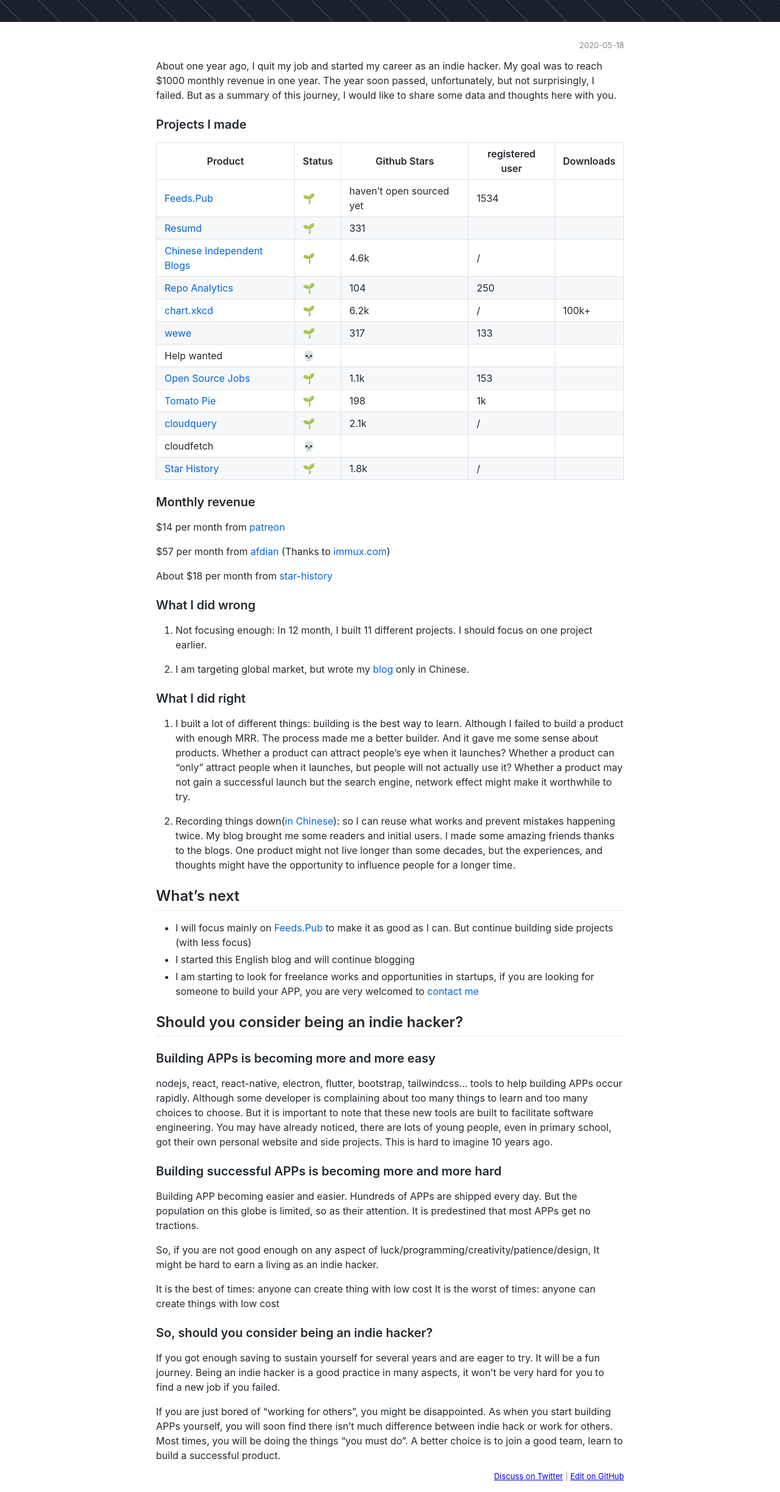
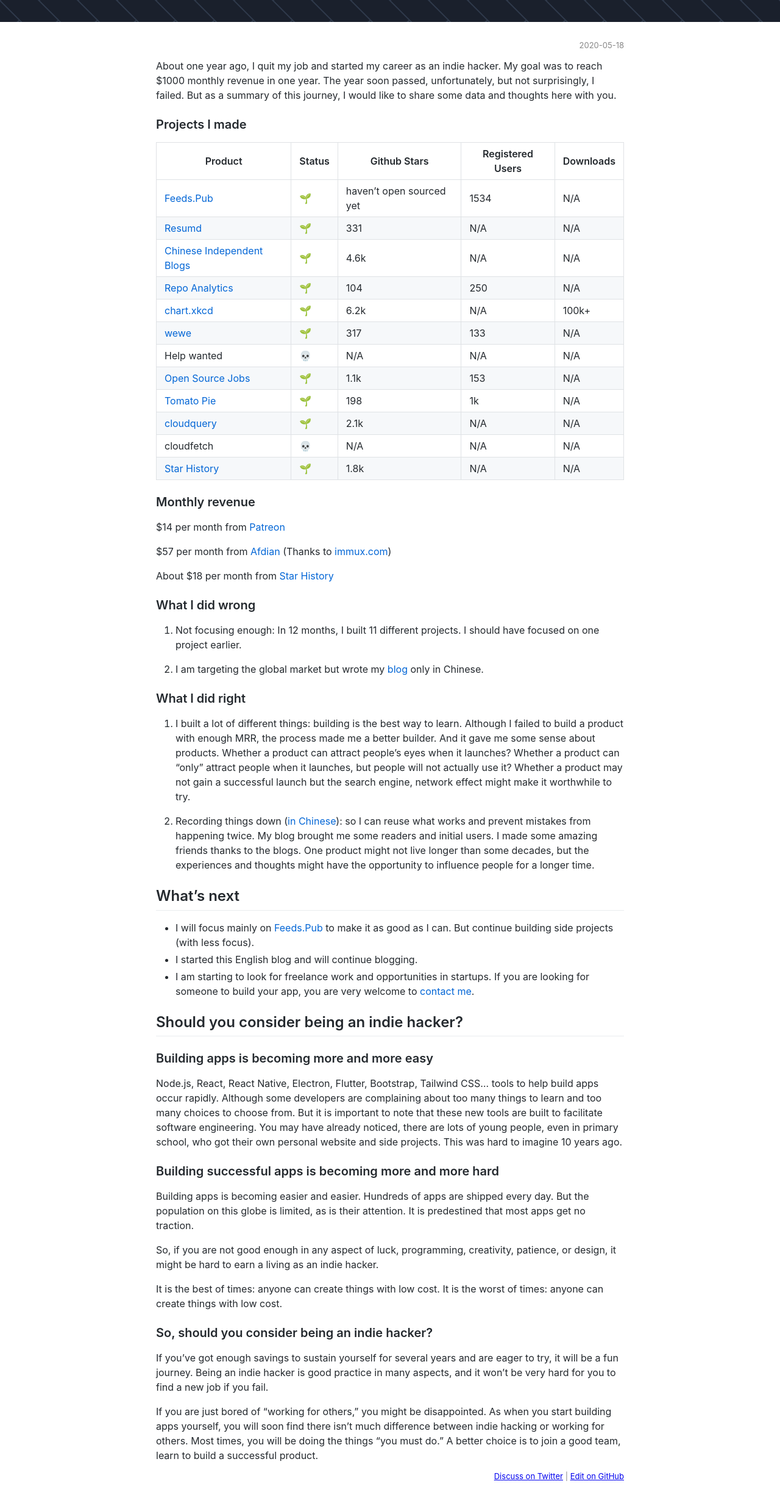
Before and after one commit to timqian/blog, a website: page docs/one-year-indie-hacker.html in a window 1280 px wide. Shown: the part 351-2797 px from the top of the page at 61% size. Drawn offline with Linux system fonts and the light colour scheme.

Commit message:
add  blog

```diff
--- a/docs/one-year-indie-hacker.html
+++ b/docs/one-year-indie-hacker.html
@@ -7,8 +7,8 @@
   <meta name="viewport" content="width=device-width, initial-scale=1">
   <meta name="theme-color" content="#1a202c" />
   <meta property="twitter:image" content="https://timqian.com/blog/assets/favicon.ico">
-  <meta property="twitter:title" content="My one year experience as an indie hacker">
-  <title>My one year experience as an indie hacker</title>
+  <meta property="twitter:title" content="My one-year experience as an indie hacker">
+  <title>My one-year experience as an indie hacker</title>
   <link rel="icon" href="assets/favicon.ico" />
   <link rel="stylesheet" href="assets/index.css">
   <link href="assets/prism.css" rel="stylesheet" />
@@ -27,7 +27,7 @@
   </header>
 
   <div class="hero">
-    <h1>My one year experience as an indie hacker</h1>
+    <h1>My one-year experience as an indie hacker</h1>
   </div>
 
   <div class="content-container">
@@ -42,7 +42,7 @@
 <th>Product</th>
 <th>Status</th>
 <th>Github Stars</th>
-<th>registered user</th>
+<th>Registered Users</th>
 <th>Downloads</th>
 </tr>
 </thead>
@@ -52,34 +52,34 @@
 <td>🌱</td>
 <td>haven’t open sourced yet</td>
 <td>1534</td>
-<td></td>
+<td>N/A</td>
 </tr>
 <tr>
 <td><a href="https://github.com/timqian/resumd">Resumd</a></td>
 <td>🌱</td>
 <td>331</td>
-<td></td>
-<td></td>
+<td>N/A</td>
+<td>N/A</td>
 </tr>
 <tr>
 <td><a href="https://github.com/timqian/chinese-independent-blogs">Chinese Independent Blogs</a></td>
 <td>🌱</td>
 <td>4.6k</td>
-<td>/</td>
-<td></td>
+<td>N/A</td>
+<td>N/A</td>
 </tr>
 <tr>
 <td><a href="https://repo-analytics.github.io/">Repo Analytics</a></td>
 <td>🌱</td>
 <td>104</td>
 <td>250</td>
-<td></td>
+<td>N/A</td>
 </tr>
 <tr>
 <td><a href="https://github.com/timqian/chart.xkcd">chart.xkcd</a></td>
 <td>🌱</td>
 <td>6.2k</td>
-<td>/</td>
+<td>N/A</td>
 <td>100k+</td>
 </tr>
 <tr>
@@ -87,91 +87,91 @@
 <td>🌱</td>
 <td>317</td>
 <td>133</td>
-<td></td>
+<td>N/A</td>
 </tr>
 <tr>
 <td>Help wanted</td>
 <td>💀</td>
-<td></td>
-<td></td>
-<td></td>
+<td>N/A</td>
+<td>N/A</td>
+<td>N/A</td>
 </tr>
 <tr>
 <td><a href="https://github.com/t9tio/open-source-jobs">Open Source Jobs</a></td>
 <td>🌱</td>
 <td>1.1k</td>
 <td>153</td>
-<td></td>
+<td>N/A</td>
 </tr>
 <tr>
 <td><a href="https://github.com/t9tio/tomato-pie">Tomato Pie</a></td>
 <td>🌱</td>
 <td>198</td>
 <td>1k</td>
-<td></td>
+<td>N/A</td>
 </tr>
 <tr>
 <td><a href="https://github.com/t9tio/cloudquery">cloudquery</a></td>
 <td>🌱</td>
 <td>2.1k</td>
-<td>/</td>
-<td></td>
+<td>N/A</td>
+<td>N/A</td>
 </tr>
 <tr>
 <td>cloudfetch</td>
 <td>💀</td>
-<td></td>
-<td></td>
-<td></td>
+<td>N/A</td>
+<td>N/A</td>
+<td>N/A</td>
 </tr>
 <tr>
 <td><a href="https://github.com/timqian/star-history">Star History</a></td>
 <td>🌱</td>
 <td>1.8k</td>
-<td>/</td>
-<td></td>
+<td>N/A</td>
+<td>N/A</td>
 </tr>
 </tbody>
 </table>
 <h3>Monthly revenue</h3>
-<p>$14 per month from <a href="https://www.patreon.com/timqian">patreon</a></p>
-<p>$57 per month from <a href="https://afdian.net/@timqian">afdian</a> (Thanks to <a href="https://www.immux.com/">immux.com</a>)</p>
-<p>About $18 per month from <a href="https://chrome.google.com/webstore/detail/star-history/iijibbcdddbhokfepbblglfgdglnccfn">star-history</a></p>
+<p>$14 per month from <a href="https://www.patreon.com/timqian">Patreon</a></p>
+<p>$57 per month from <a href="https://afdian.net/@timqian">Afdian</a> (Thanks to <a href="https://www.immux.com/">immux.com</a>)</p>
+<p>About $18 per month from <a href="https://chrome.google.com/webstore/detail/star-history/iijibbcdddbhokfepbblglfgdglnccfn">Star History</a></p>
 <h3>What I did wrong</h3>
 <ol>
 <li>
-<p>Not focusing enough: In 12 month, I built 11 different projects. I should focus on one project earlier.</p>
+<p>Not focusing enough: In 12 months, I built 11 different projects. I should have focused on one project earlier.</p>
 </li>
 <li>
-<p>I am targeting global market, but wrote my <a href="https://blog.t9t.io">blog</a> only in Chinese.</p>
+<p>I am targeting the global market but wrote my <a href="https://blog.t9t.io">blog</a> only in Chinese.</p>
 </li>
 </ol>
 <h3>What I did right</h3>
 <ol>
 <li>
-<p>I built a lot of different things: building is the best way to learn. Although I failed to build a product with enough MRR. The process made me a better builder. And it gave me some sense about products. Whether a product can attract people’s eye when it launches? Whether a product can “only” attract people when it launches, but people will not actually use it? Whether a product may not gain a successful launch but the search engine, network effect might make it worthwhile to try.</p>
+<p>I built a lot of different things: building is the best way to learn. Although I failed to build a product with enough MRR, the process made me a better builder. And it gave me some sense about products. Whether a product can attract people’s eyes when it launches? Whether a product can “only” attract people when it launches, but people will not actually use it? Whether a product may not gain a successful launch but the search engine, network effect might make it worthwhile to try.</p>
 </li>
 <li>
-<p>Recording things down(<a href="https://blog.t9t.io">in Chinese</a>): so I can reuse what works and prevent mistakes happening twice. My blog brought me some readers and initial users. I made some amazing friends thanks to the blogs. One product might not live longer than some decades, but the experiences, and thoughts might have the opportunity to influence people for a longer time.</p>
+<p>Recording things down (<a href="https://blog.t9t.io">in Chinese</a>): so I can reuse what works and prevent mistakes from happening twice. My blog brought me some readers and initial users. I made some amazing friends thanks to the blogs. One product might not live longer than some decades, but the experiences and thoughts might have the opportunity to influence people for a longer time.</p>
 </li>
 </ol>
 <h2>What’s next</h2>
 <ul>
-<li>I will focus mainly on <a href="https://feeds.pub">Feeds.Pub</a> to make it as good as I can. But continue building side projects (with less focus)</li>
-<li>I started this English blog and will continue blogging</li>
-<li>I am starting to look for freelance works and opportunities in startups, if you are looking for someone to build your APP, you are very welcomed to <a href="mailto:timqian@t9t.io">contact me</a></li>
+<li>I will focus mainly on <a href="https://feeds.pub">Feeds.Pub</a> to make it as good as I can. But continue building side projects (with less focus).</li>
+<li>I started this English blog and will continue blogging.</li>
+<li>I am starting to look for freelance work and opportunities in startups. If you are looking for someone to build your app, you are very welcome to <a href="mailto:timqian@t9t.io">contact me</a>.</li>
 </ul>
 <h2>Should you consider being an indie hacker?</h2>
-<h3>Building APPs is becoming more and more easy</h3>
-<p>nodejs, react, react-native, electron, flutter, bootstrap, tailwindcss… tools to help building APPs occur rapidly. Although some developer is complaining about too many things to learn and too many choices to choose. But it is important to note that these new tools are built to facilitate software engineering. You may have already noticed, there are lots of young people, even in primary school, got their own personal website and side projects. This is hard to imagine 10 years ago.</p>
-<h3>Building successful APPs is becoming more and more hard</h3>
-<p>Building APP becoming easier and easier. Hundreds of APPs are shipped every day. But the population on this globe is limited, so as their attention. It is predestined that most APPs get no tractions.</p>
-<p>So, if you are not good enough on any aspect of luck/programming/creativity/patience/design, It might be hard to earn a living as an indie hacker.</p>
-<p>It is the best of times: anyone can create thing with low cost
-It is the worst of times: anyone can create things with low cost</p>
+<h3>Building apps is becoming more and more easy</h3>
+<p>Node.js, React, React Native, Electron, Flutter, Bootstrap, Tailwind CSS… tools to help build apps occur rapidly. Although some developers are complaining about too many things to learn and too many choices to choose from. But it is important to note that these new tools are built to facilitate software engineering. You may have already noticed, there are lots of young people, even in primary school, who got their own personal website and side projects. This was hard to imagine 10 years ago.</p>
+<h3>Building successful apps is becoming more and more hard</h3>
+<p>Building apps is becoming easier and easier. Hundreds of apps are shipped every day. But the population on this globe is limited, as is their attention. It is predestined that most apps get no traction.</p>
+<p>So, if you are not good enough in any aspect of luck, programming, creativity, patience, or design, it might be hard to earn a living as an indie hacker.</p>
+<p>It is the best of times: anyone can create things with low cost.
+It is the worst of times: anyone can create things with low cost.</p>
 <h3>So, should you consider being an indie hacker?</h3>
-<p>If you got enough saving to sustain yourself for several years and are eager to try. It will be a fun journey. Being an indie hacker is a good practice in many aspects, it won’t be very hard for you to find a new job if you failed.</p>
-<p>If you are just bored of “working for others”, you might be disappointed. As when you start building APPs yourself, you will soon find there isn’t much difference between indie hack or work for others. Most times, you will be doing the things “you must do”. A better choice is to join a good team, learn to build a successful product.</p>
+<p>If you’ve got enough savings to sustain yourself for several years and are eager to try, it will be a fun journey. Being an indie hacker is good practice in many aspects, and it won’t be very hard for you to find a new job if you fail.</p>
+<p>If you are just bored of “working for others,” you might be disappointed. As when you start building apps yourself, you will soon find there isn’t much difference between indie hacking or working for others. Most times, you will be doing the things “you must do.” A better choice is to join a good team, learn to build a successful product.</p>
 </div>
 
         <p class="date">
```
Also changed, not shown: docs/index.html (+6 -1 lines), docs/leetcode-gpt4.html (added, +91 -0 lines), docs/rss.xml (+8 -2 lines), 1 other file.
